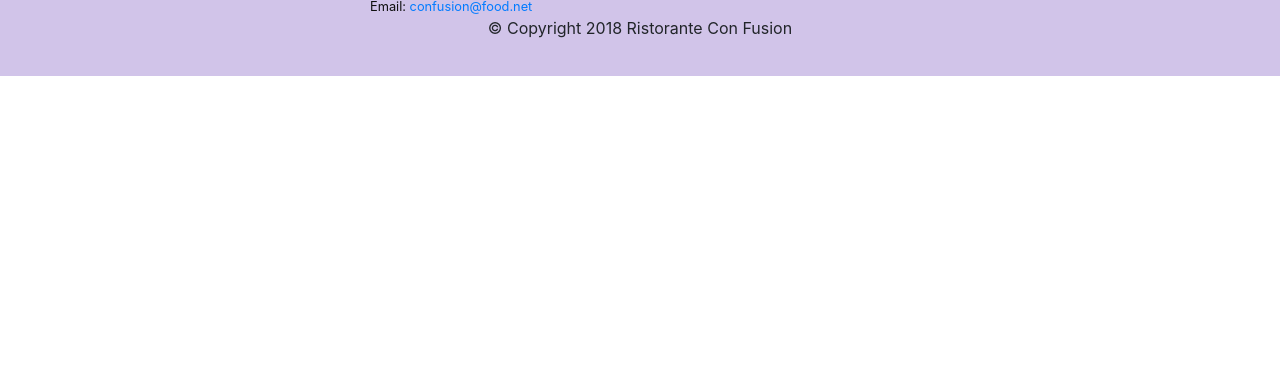
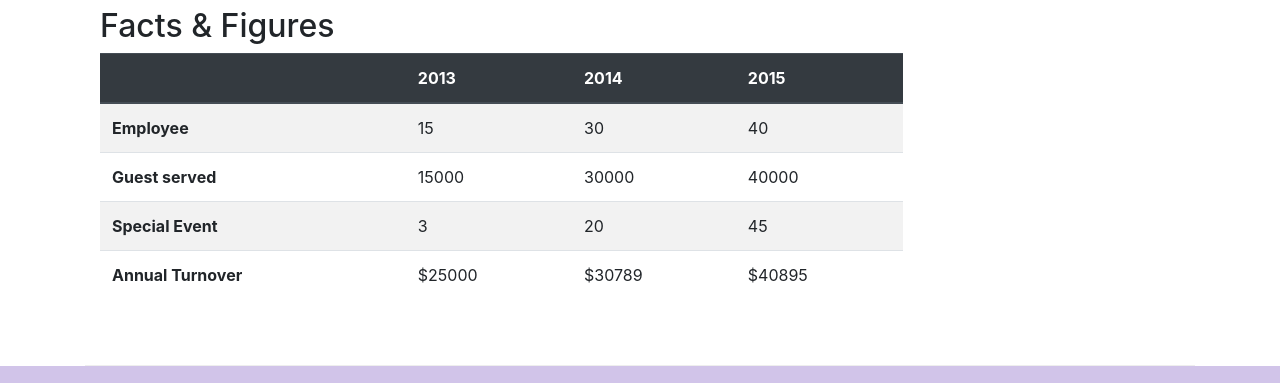
Before and after one commit to yogi707/Restaurant, a website: page aboutus.html in a window 1280 px wide. Shown: the part 1705-2088 px from the top of the page. Before the commit the page ends 1781 px from the top, so only its background shows below. Drawn offline with nearby package versions, Linux system fonts and the light colour scheme.

Commit message:
cards and tables

```diff
--- a/aboutus.html
+++ b/aboutus.html
@@ -61,6 +61,36 @@
                 <p>The restaurant traces its humble beginnings to <em>The Frying Pan</em>, a successful chain started by our CEO, Mr. Peter Pan, that featured for the first time the world's best cuisines in a pan.</p>
             </div>
             <div class="col-sm">
+                <div class="card">
+                    <h3 class="card-header bg-primary text-white">Facts At a Glance</h3>
+                    <div class="card-body">
+                        <dl class="row">
+                            <dt class="col-6">Started</dt>
+                            <dd class="col-6">3 Sept 2012</dd>
+                            <dt class="col-6">Major Stake Holder</dt>
+                            <dd class="col-6">Kapoor &amp; sons</dd>
+                            <dt class="col-6">Last Year Turnover</dt>
+                            <dd class="col-6">$1,123,345</dd>
+                            <dt class="col-6">Employee</dt>
+                            <dd class="col-6">40</dd>
+                        </dl>
+                    </div>
+                </div>
+
+            </div>
+
+            <div class="col-12">
+                <div class="card card-body bg-light">
+                  <blockquote class="blockquote">
+                      <p class="mb-0">You better cut the pizza in four pieces because I'am not hungry enough to eat six.
+
+                      </p>
+                      <footer class="blockquote-footer">
+                        Yogi berra, <cite title="Source Title">The wit and wisdom of Yogi Berra</cite>
+                      </footer>
+                  </blockquote>
+
+                </div>
             </div>
         </div>
 
@@ -78,7 +108,58 @@
                 <p class="d-none d-sm-block">Award winning three-star Michelin chef with wide International experience having worked closely with whos-who in the culinary world, he specializes in creating mouthwatering Indo-Italian fusion experiences. He says, <em>Put together the cuisines from the two craziest cultures, and you get a winning hit! Amma Mia!</em></p>
             </div>
        </div>
+       <div class="row row-content">
+           <div class="col-12 col-sm-9">
+               <h2>Facts &amp; Figures</h2>
+               <div class="table-responsive">
+                <table class="table table-striped">
+                    <thead class="thead-dark">
+                        <tr>
+                            <th>&nbsp;</th>
+                            <th>2013</th>
+                            <th>2014</th>
+                            <th>2015</th>
+                        </tr>
+                    </thead>
+                   <tbody>
+                    <tr>
+                        <th>Employee</th>
+                        <td>15</td>
+                        <td>30</td>
+                        <td>40</td>
+                    </tr>
+                    <tr>
+                        <th>Guest served</th>
+                        <td>15000</td>
+                        <td>30000</td>
+                        <td>40000</td>
+                    </tr>
 
+                    <tr>
+                        <th>Special Event</th>
+                        <td>3</td>
+                        <td>20</td>
+                        <td>45</td>
+                    </tr>
+                    <tr>
+                        <th>Annual Turnover</th>
+                        <td>$25000</td>
+                        <td>$30789</td>
+                        <td>$40895</td>
+                    </tr>
+
+
+                   </tbody>
+
+
+                </table>
+
+               </div>
+           </div>
+       </div>
+       <div class="col-12 col-sm-3">
+
+       </div>
     </div>
 
     <footer class="footer">
```
